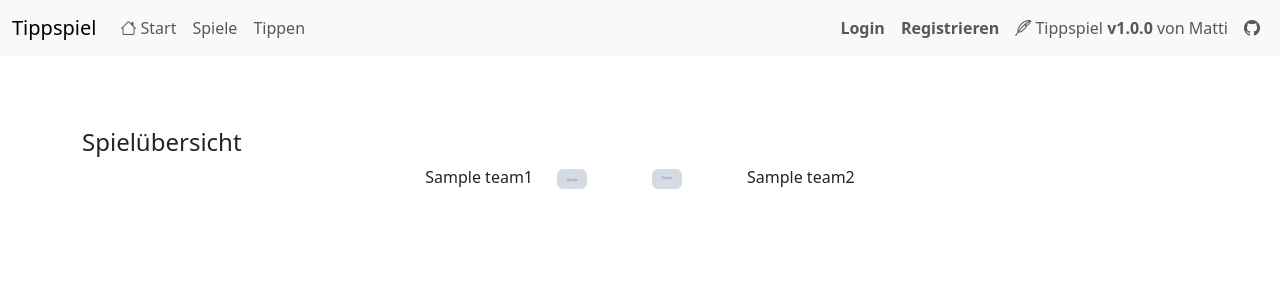
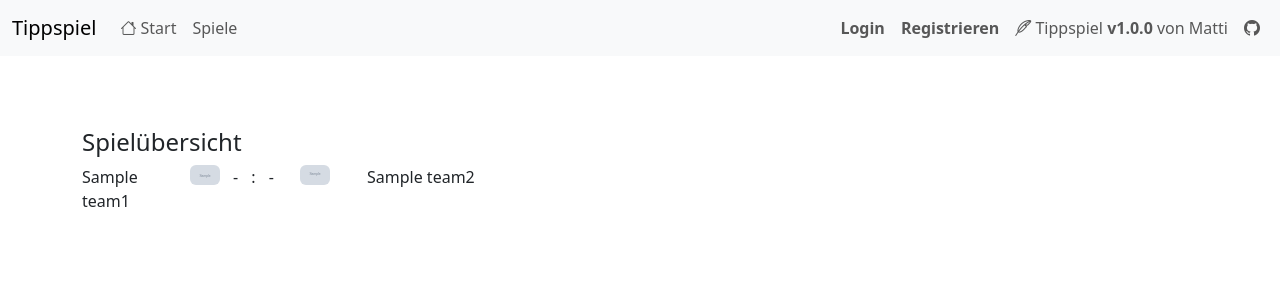
Before and after one commit to mattipunkt/openTipp, a Django app: template templates/games.html in a window 1280 px wide. Shown: the top 300 px of the page. Run offline with Django 5.2, Linux system fonts and the light colour scheme; the template is opened without the code that fills it: most values are stand-ins (such as "Sample title", 1, 10 or a date in 2020); grey boxes marked "Sample" are stand-in pictures; some libraries are stand-ins or nearby versions.

Commit message:
improved functionality and ui

```diff
--- a/templates/base.html
+++ b/templates/base.html
@@ -28,9 +28,14 @@
                     <li class="nav-item">
                         <a class="nav-link" href="/games/">Spiele</a>
                     </li>
+                    {% if user.is_authenticated %}
                     <li class="nav-item">
                         <a class="nav-link" href="/bet/">Tippen</a>
                     </li>
+                    <li class="nav-item">
+                        <a class="nav-link" href="/bet/">Statistik</a>
+                    </li>
+                    {% endif %}
                     {% if user.is_superuser %}
                     <li class="nav-item">
                         <a class="nav-link" href="/admin/">Admin</a>
--- a/templates/games.html
+++ b/templates/games.html
@@ -1,16 +1,27 @@
 {% extends 'base.html' %}
+{% block title %}
+    Spielübersicht
+{% endblock %}
 {% block body %}
     <h4>Spielübersicht</h4>
     {% for game in games %}
-    <div class="row ">
-    <div class="col-sm-5 text-end">
+    <div class="row mb-3 align-self-center">
+        <div class="col-sm-1 align-baseline">
             {{ game.team1.name }}
         </div>
-    <div class="col-sm-1 mb-2">
+        <div class="col-sm-2 align-baseline">
+             <div class="d-flex justify-content-evenly">
                 <img src="{{ game.team1.icon_url }}" class="rounded" style="height: 20px; width: 30px; object-fit: cover; object-position: 100% 0;">
+                 {% if game.match_is_finished %}
+                 	 <span>{{ game.team1_score }}</span> :
+                     <span>{{ game.team2_score }}</span>
+                     {% else %}
+                     <span>- </span> :
+                     <span>- </span>
+                 {% endif %}
+                 <span></span>
+                 <img src="{{ game.team2.icon_url }}" class="rounded" style="height: 20px; width: 30px; object-fit: cover; object-position: 100% 100%;">
              </div>
-    <div class="col-sm-1 mb-2">
-        <img src="{{ game.team2.icon_url }}" class="rounded" style="height: 20px; width: 30px; object-fit: cover; object-position: 100% 100%;">
         </div>
         <div class="col">
             {{ game.team2.name }}
--- a/tippspiel/models.py
+++ b/tippspiel/models.py
@@ -1,5 +1,5 @@
 from django.db import models
-
+from django.conf import settings
 
 # Create your models here.
 class Team(models.Model):
@@ -21,11 +21,11 @@ class Game(models.Model):
 
 class Vote(models.Model):
     game = models.ForeignKey(Game, on_delete=models.CASCADE)
-#    user = models.ForeignKey(User, on_delete=models.CASCADE)
+    user = models.ForeignKey(settings.AUTH_USER_MODEL, on_delete=models.CASCADE, null=True)
     team1_score = models.IntegerField(default=0)
     team2_score = models.IntegerField(default=0)
 
 
 class Points(models.Model):
-#    user = models.ForeignKey(User, on_delete=models.CASCADE)
+    user = models.ForeignKey(settings.AUTH_USER_MODEL, on_delete=models.CASCADE, null=True)
     points = models.IntegerField(default=0)
```
Also changed, not shown: openTipp/settings.py (+7 -1 lines), requirements.txt (added, +11 -0 lines), tippspiel/tasks.py (+16 -2 lines), db.sqlite3 (deleted). Lines whose indentation alone changed are shown as unchanged.
